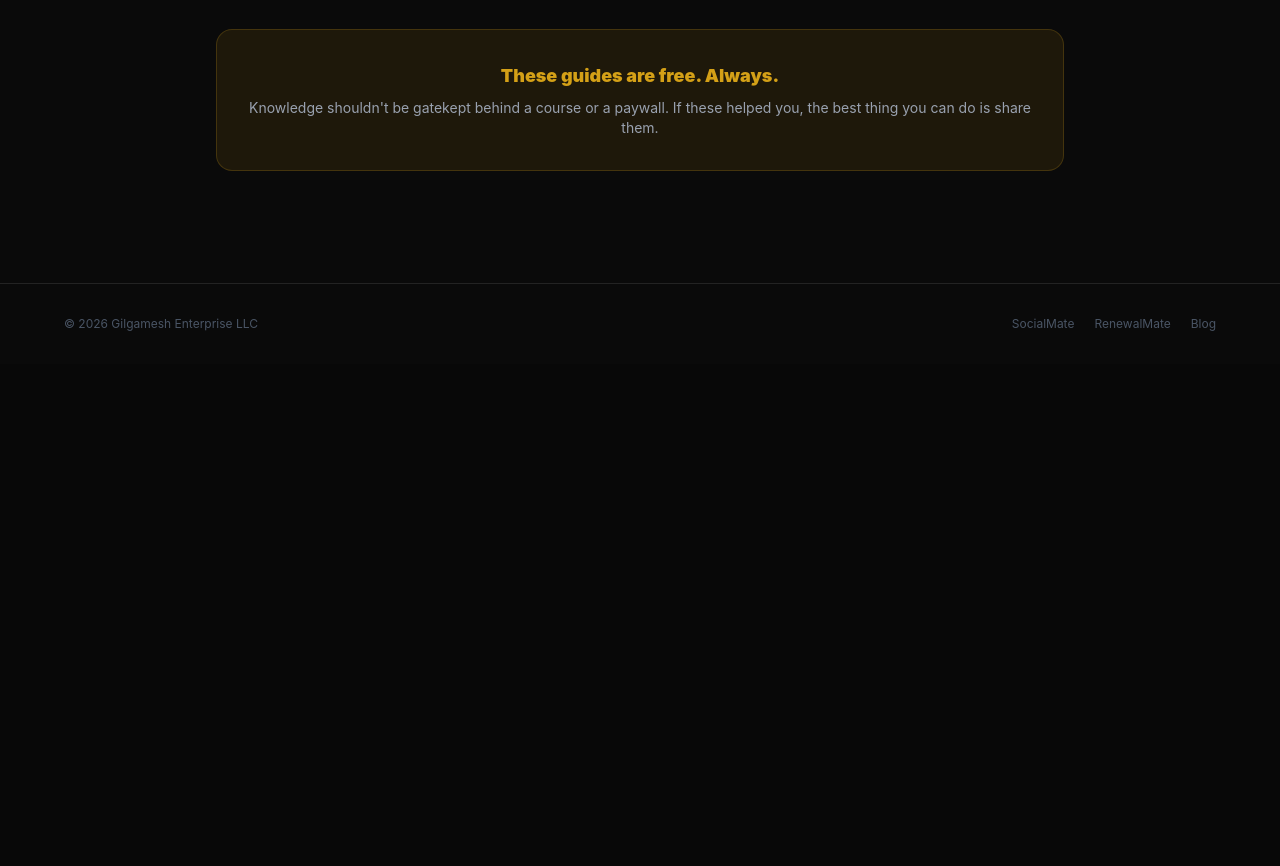
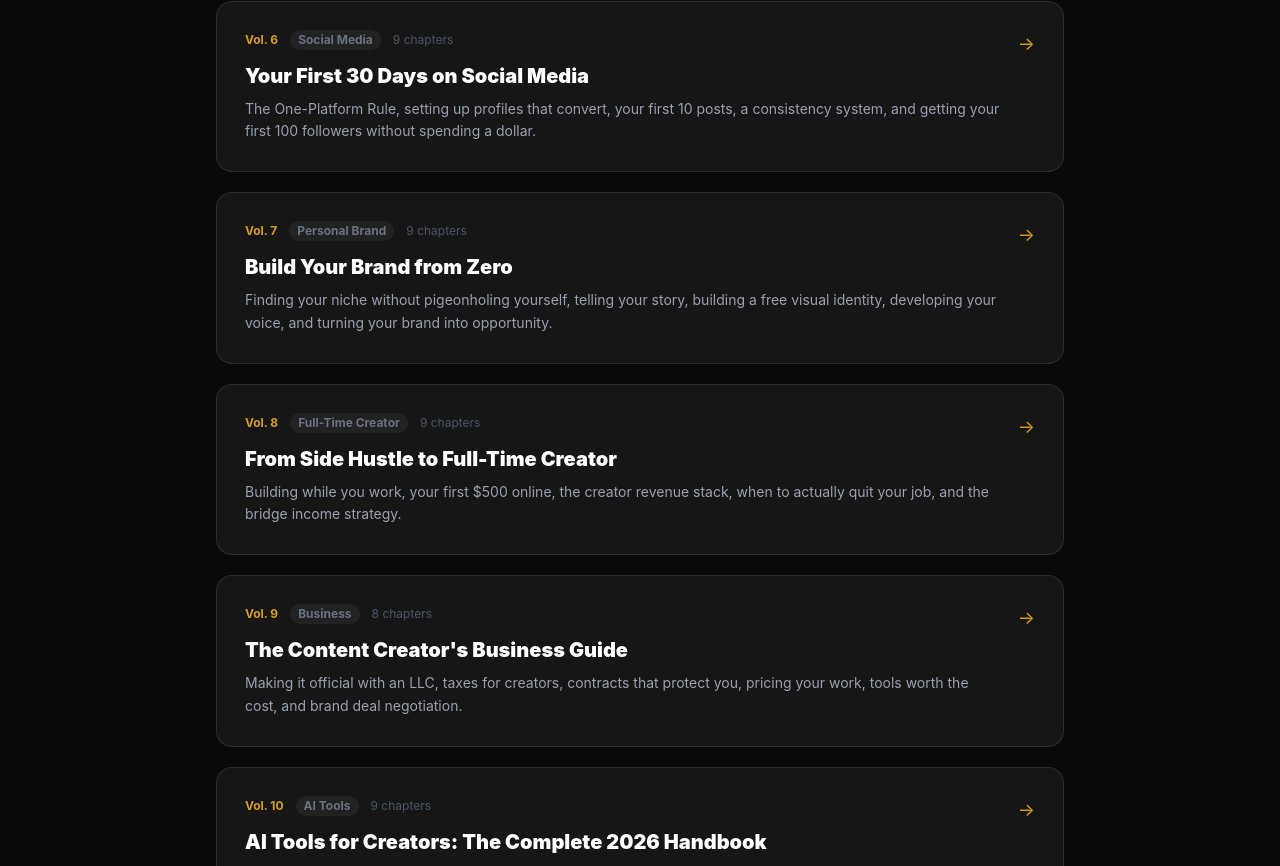
Before and after one commit to renewalmateupdates/gilgameshenterprise, a Next.js app: page /guides in a window 1280 px wide. Shown: the part 1334-2200 px from the top of the page. Before the commit the page ends 1698 px from the top, so only its background shows below. Built offline with nearby package versions, Linux system fonts and the light colour scheme.

Commit message:
Add Grants Finder venture card and Vol 6-10 to guides hub
Cross-promotes SocialMate's free Grants Finder tool from the GE
ventures page, and brings the guides hub up to date with Vol 6-10
(social media, personal brand, full-time creator, business ops, AI tools).

```diff
--- a/app/guides/page.tsx
+++ b/app/guides/page.tsx
@@ -46,6 +46,46 @@ const GUIDES = [
     chapters: 8,
     href: 'https://socialmate.studio/guides/creator-monetization',
     tag: 'Monetization',
+  },
+  {
+    vol: 'Vol. 6',
+    title: 'Your First 30 Days on Social Media',
+    desc: 'The One-Platform Rule, setting up profiles that convert, your first 10 posts, a consistency system, and getting your first 100 followers without spending a dollar.',
+    chapters: 9,
+    href: 'https://socialmate.studio/guides/first-30-days-social-media',
+    tag: 'Social Media',
+  },
+  {
+    vol: 'Vol. 7',
+    title: 'Build Your Brand from Zero',
+    desc: 'Finding your niche without pigeonholing yourself, telling your story, building a free visual identity, developing your voice, and turning your brand into opportunity.',
+    chapters: 9,
+    href: 'https://socialmate.studio/guides/build-your-brand-from-zero',
+    tag: 'Personal Brand',
+  },
+  {
+    vol: 'Vol. 8',
+    title: 'From Side Hustle to Full-Time Creator',
+    desc: 'Building while you work, your first $500 online, the creator revenue stack, when to actually quit your job, and the bridge income strategy.',
+    chapters: 9,
+    href: 'https://socialmate.studio/guides/side-hustle-to-full-time-creator',
+    tag: 'Full-Time Creator',
+  },
+  {
+    vol: 'Vol. 9',
+    title: "The Content Creator's Business Guide",
+    desc: 'Making it official with an LLC, taxes for creators, contracts that protect you, pricing your work, tools worth the cost, and brand deal negotiation.',
+    chapters: 8,
+    href: 'https://socialmate.studio/guides/content-creator-business',
+    tag: 'Business',
+  },
+  {
+    vol: 'Vol. 10',
+    title: 'AI Tools for Creators: The Complete 2026 Handbook',
+    desc: 'The full AI stack for 2026 — ideation, writing, visuals and video, scheduling, analytics, and the human thing no model can replace.',
+    chapters: 9,
+    href: 'https://socialmate.studio/guides/ai-tools-for-creators-2026',
+    tag: 'AI Tools',
   },
 ]
 
--- a/app/page.tsx
+++ b/app/page.tsx
@@ -32,6 +32,14 @@ const VENTURES = [
     color: '#9b6dd6',
     tag: 'Free Education',
     desc: 'Free long-form guides on starting a business, building credit, marketing on zero budget, and vibe coding with AI. No paywall. Ever.',
+    badge: 'Live',
+  },
+  {
+    name: 'Grants Finder',
+    url: 'https://socialmate.studio/grants',
+    color: '#5bc0a8',
+    tag: 'Free Tool',
+    desc: 'Search live U.S. federal grant opportunities from grants.gov — for individuals, small businesses, and nonprofits. Free, no account required.',
     badge: 'Live',
   },
   {
```
